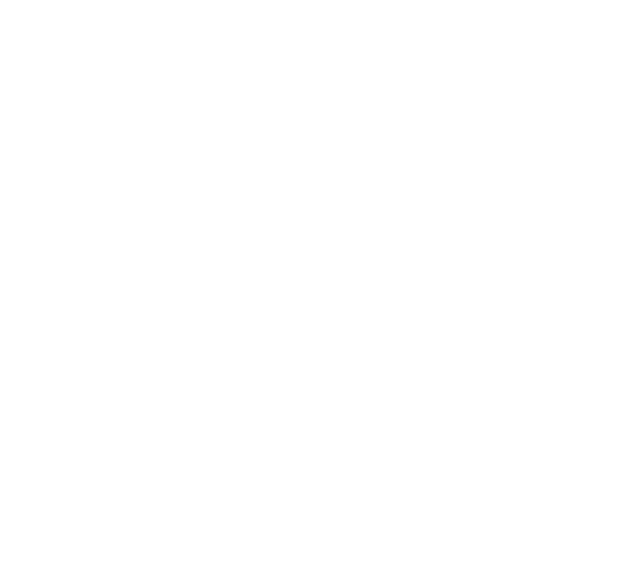
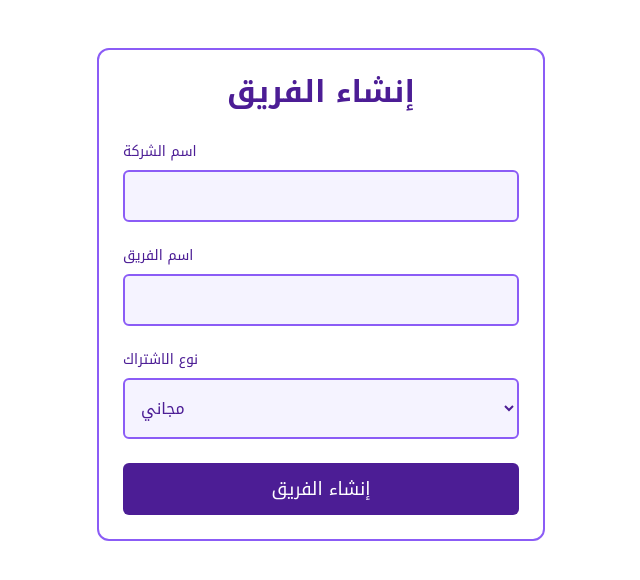
Before and after one commit to Hadiiik/taskflow, a Next.js app: page /account/create-team in a window 1280 px wide. Shown: the top 580 px of the page, without its empty margins (319-959 px from the left). Built offline with nearby package versions, Linux system fonts and the light colour scheme.

Commit message:
createteamForm frontend

```diff
--- a/app/account/create-team/page.tsx
+++ b/app/account/create-team/page.tsx
@@ -1,10 +1,11 @@
+import CreateTeamForm from '@/app/components/account_components/CreateTeamForm'
 import React from 'react'
 
 const Page = () => {
   return (
-    <div>
-
-    </div>
+    <>
+    <CreateTeamForm/>
+    </>
   )
 }
 
--- a/app/account/page.tsx
+++ b/app/account/page.tsx
@@ -1,12 +1,17 @@
 import React from 'react'
 import AccountHeader from '../components/account_components/AccountHeader'
 import TeamSection from '../components/account_components/TeamSection'
+import PricingCard from '../components/account_components/PricingCard'
 
 const Page = () => {
   return (
     <>
     <AccountHeader/>
     <TeamSection/>
+    <PricingCard/>
+    <div className=' p-8'>
+      <br></br>
+    </div>
     </>
   )
 }
--- a/app/api/auth/signup/route.ts
+++ b/app/api/auth/signup/route.ts
@@ -34,7 +34,7 @@
         email: request_body.email,
         user_ip: user_ip,
         id: data.id,
-        team_id_arry : [""]
+        team_id_arry : null
     });
 
     response.cookies.set("jwt",jwt||"",{path:"/"});
--- a/app/components/SubsecribtionCard.tsx
+++ b/app/components/SubsecribtionCard.tsx
@@ -18,7 +18,7 @@
   membersCount
 }) => {
   return (
-    <div className="max-w-md md:mx-auto mx-6 p-6 bg-white rounded-xl border-2 border-violet-500 m-12 mb-0">
+    <div className=" max-w-md md:mx-auto mx-6 p-6 bg-white rounded-xl border-2 border-violet-500 m-12 mb-0">
 
 
       <div className="text-center">
@@ -41,7 +41,7 @@
         </div>
 
         {/* زر الاشتراك */}
-        <Link href={'account/create-team'}
+        <Link href={`account/create-team?subscriptionType=${subscriptionName}`}
         className="w-full py-3 bg-violet-900 text-white rounded-md text-lg hover:bg-violet-700 focus:bg-violet-700 transition duration-300 block"
         >
         اشتراك الآن
--- /dev/null
+++ b/app/components/account_components/CreateTeamForm.tsx
@@ -0,0 +1,102 @@
+"use client"
+
+import { useState, useEffect } from 'react';
+
+const CreateTeamForm = () => {
+    // تحديد الحالة للحقول
+    const [companyName, setCompanyName] = useState('');
+    const [teamName, setTeamName] = useState('');
+    const [subscriptionType, setSubscriptionType] = useState(''); // سيحمل القيمة الافتراضية من الرابط
+
+    useEffect(() => {
+        // استخراج القيمة من الرابط (URL)
+        const urlParams = new URLSearchParams(window.location.search);
+        const subscription = urlParams.get('subscriptionType') || 'مجاني'; // إذا لم تكن هناك قيمة، استخدم "مجاني" كقيمة افتراضية
+        setSubscriptionType(subscription);
+    }, []);
+
+    // دالة لتحديث حقل اسم الشركة
+    const handleCompanyNameChange = (e: React.ChangeEvent<HTMLInputElement>) => {
+        setCompanyName(e.target.value);
+    };
+
+    // دالة لتحديث حقل اسم الفريق
+    const handleTeamNameChange = (e: React.ChangeEvent<HTMLInputElement>) => {
+        setTeamName(e.target.value);
+    };
+
+    // دالة لتحديث حقل نوع الاشتراك
+    const handleSubscriptionTypeChange = (e: React.ChangeEvent<HTMLSelectElement>) => {
+        setSubscriptionType(e.target.value);
+    };
+
+    // دالة لمعالجة إرسال النموذج
+    const handleSubmit = (e: React.FormEvent) => {
+        e.preventDefault();
+        console.log({
+            companyName,
+            teamName,
+            subscriptionType,
+        });
+    };
+
+    return (
+        <form onSubmit={handleSubmit} className="max-w-md md:mx-auto mx-6 p-6 bg-white rounded-xl border-2 border-violet-500 m-12 space-y-6">
+    <div className="text-center mb-8">
+        <h2 className="text-3xl font-semibold text-center text-violet-900 mb-8">إنشاء الفريق</h2>
+    </div>
+
+    {/* حقل اسم الشركة */}
+    <div>
+        <label htmlFor="companyName" className="block text-sm text-violet-900 mb-2">اسم الشركة</label>
+        <input
+            type="text"
+            id="companyName"
+            value={companyName}
+            onChange={handleCompanyNameChange}
+            required
+            className="w-full p-3 border-2 border-violet-500 bg-violet-50 text-violet-900 placeholder-violet-400 rounded-md focus:outline-none focus:border-amber-500"
+        />
+    </div>
+
+    {/* حقل اسم الفريق */}
+    <div>
+        <label htmlFor="teamName" className="block text-sm text-violet-900 mb-2">اسم الفريق</label>
+        <input
+            type="text"
+            id="teamName"
+            value={teamName}
+            onChange={handleTeamNameChange}
+            required
+            className="w-full p-3 border-2 border-violet-500 bg-violet-50 text-violet-900 placeholder-violet-400 rounded-md focus:outline-none focus:border-amber-500"
+        />
+    </div>
+
+    {/* حقل نوع الاشتراك */}
+    <div>
+        <label htmlFor="subscriptionType" className="block text-sm text-violet-900 mb-2">نوع الاشتراك</label>
+        <select
+            id="subscriptionType"
+            value={subscriptionType}
+            onChange={handleSubscriptionTypeChange}
+            className="w-full p-3 border-2 border-violet-500 bg-violet-50 text-violet-900 placeholder-violet-400 rounded-md focus:outline-none focus:border-amber-500"
+        >
+            <option value="مجاني">مجاني</option>
+            <option value="اساسي">اساسي</option>
+            <option value="محترف">محترف</option>
+        </select>
+    </div>
+
+    {/* زر إنشاء الفريق */}
+    <button
+        type="submit"
+        className="w-full py-3 bg-violet-900 text-white rounded-md text-lg hover:bg-violet-700 focus:bg-violet-700 transition duration-300 my-4"
+    >
+        إنشاء الفريق
+    </button>
+</form>
+
+    );
+};
+
+export default CreateTeamForm;
--- /dev/null
+++ b/app/components/account_components/PricingCard.tsx
@@ -0,0 +1,48 @@
+import React from 'react'
+import SubscriptionCard from '../SubsecribtionCard'
+import AccountHeader from './AccountHeader'
+
+const subscriptions = [
+    {
+      name: "مجاني",
+      description: "الاشتراك الأساسي الذي يوفر لك جدولين مع 10 مهام لكل جدول، مثالي لإدارة المهام البسيطة اليومية.",
+      price: "مجاني",
+      tables: 2,
+      tasksPerTable: 3
+    },
+    {
+      name: "اساسي",
+      description: "يتيح لك هذا الاشتراك 7 جداول مع 30 مهمة في كل جدول، مناسب للأشخاص الذين يحتاجون إلى تنظيم مهام أكثر مع إمكانيات موسعة.",
+      price: "5.4 $",
+      tables: 7,
+      tasksPerTable: 15
+    },
+    {
+      name: "محترف",
+      description: "أقصى مستوى من التخصيص! يمنحك 25 جدولًا وعدد غير محدود من المهام، مثالي لأولئك الذين يحتاجون إلى إدارة وتنظيم عمل معقد ومتعدد المهام.",
+      price: "17 $",
+      tables: 25,
+      tasksPerTable: 70
+    }
+  ];
+
+const PricingCard = () => {
+  return (
+    <>
+      <div className="grid grid-cols-1 gap-6 lg:grid-cols-3">
+        {subscriptions.map((sub, i) => (
+          <SubscriptionCard
+            key={i}
+            subscriptionName={sub.name}
+            subscriptionDescription={sub.description}
+            price={sub.price}
+            tablesCount={sub.tables}
+            membersCount={sub.tasksPerTable}
+          />
+        ))}
+      </div>
+    </>
+  )
+}
+
+export default PricingCard
--- a/app/components/account_components/TeamSection.tsx
+++ b/app/components/account_components/TeamSection.tsx
@@ -5,7 +5,7 @@
 
 const TeamSection = () => {
   return (
-    <section className='bg-gradient-to-r from-indigo-100 via-purple-200 to-indigo-100 py-12 px-6 md:px-16 text-gray-800 rounded-lg shadow-lg'>
+    <section className='bg-gradient-to-r from-indigo-100 via-purple-200 to-indigo-100 py-12 px-6 md:px-16 text-gray-800 rounded-lg shadow-sm'>
       <div className='max-w-4xl mx-auto text-center'>
         <h2 className='text-4xl font-bold text-indigo-900 mb-6'>إدارة الفرق بسهولة</h2>
 
--- a/types/jwt_user.ts
+++ b/types/jwt_user.ts
@@ -2,6 +2,6 @@
     email:string,
     user_ip:string,
     id: string,
-    team_id_arry : string[]
+    team_id_arry : string[] | null
 }
 export default jwt_user
```
